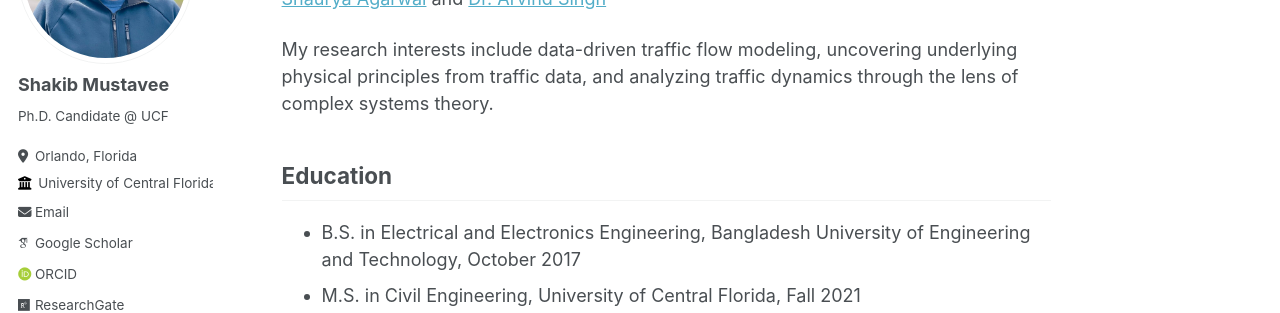
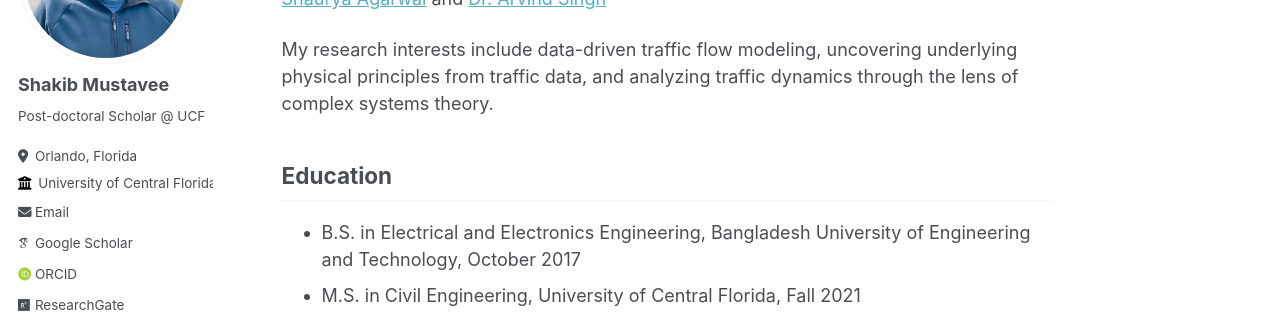
Before and after one commit to mustavee/mustavee.github.io, a Jekyll site: the page built from _pages/about.md, in a window 1280 px wide. Shown: the part 217-530 px from the top of the page. Built offline with Jekyll 4.4.1, drawn with Linux system fonts in a browser that asks for light colours; some web fonts are replaced.

Commit message:
Update _config.yml

```diff
--- a/_config.yml
+++ b/_config.yml
@@ -24,7 +24,7 @@ author:
   avatar           : "Shakib-Mustavee.png"
   name             : "Shakib Mustavee"
   pronouns         : #"he/him"
-  bio              : "Ph.D. Candidate @ UCF"
+  bio              : "Post-doctoral Scholar @ UCF"
   location         : "Orlando, Florida"
   employer         : "University of Central Florida"
   uri              : # URL
```
